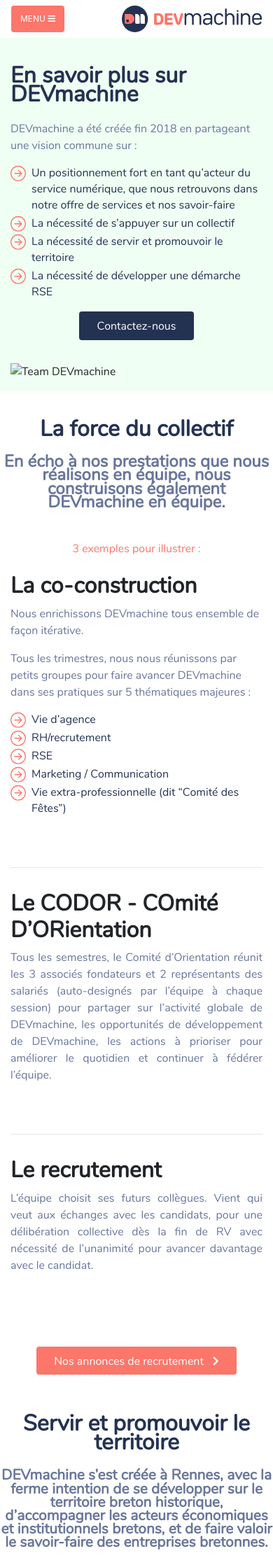
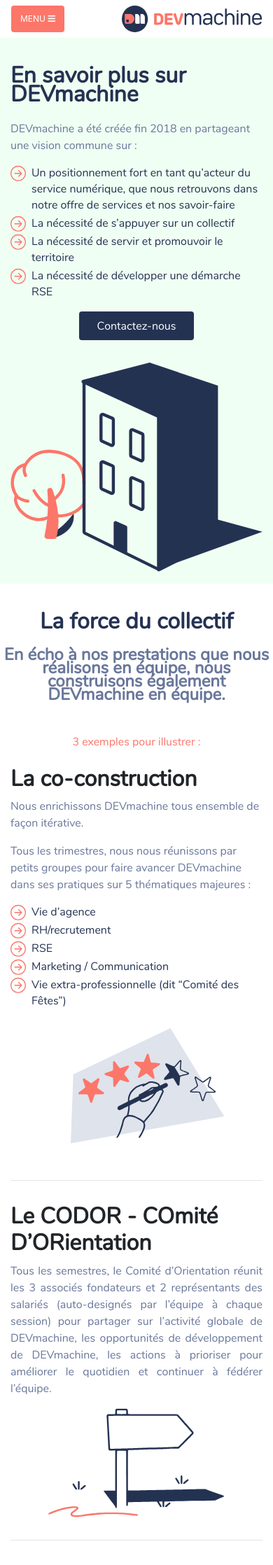
Before and after one commit to DEVmachine-fr/website, a Jekyll site: the page built from pages/dev-machine.html, in a window 390 px wide. Shown: the top 2236 px of the page at 70% size. Built offline with Jekyll 4.4.1, drawn with Linux system fonts in a browser that asks for light colours; nearby versions of some CDN libraries; some of the changed text lies outside the part shown.

Commit message:
feat: dev-machine page images

```diff
--- a/_sass/_dev-machine.scss
+++ b/_sass/_dev-machine.scss
@@ -16,6 +16,10 @@
     @media (max-width: $sm-size) {
       &.sm-reverse {
         flex-direction: column-reverse;
+      }
+      // on diminue la taille des img
+      img {
+        max-width: 70%;
       }
     }
   }
@@ -46,6 +50,10 @@
       &.sm-reverse {
         flex-direction: column-reverse;
       }
+      // on inverse l'ordre en mode phone pour mettre l' image sous le texte
+      img {
+        max-width: 70%;
+      }
     }
   }
 }
@@ -74,13 +82,50 @@
     }
 
     img.leaf {
-      width: 2rem;
+      width: 3rem;
     }
 
     img.circle {
       position: absolute;
       top: -0.5rem;
       left: -2rem;
+    }
+
+    &#environnemental {
+      position: relative;
+
+      p.info:hover {
+        cursor: help;
+        & ~ #environnemental-items {
+          display: initial;
+        }
+      }
+
+      #environnemental-items {
+        display: none;
+        background-color: white;
+        color: $secondary;
+
+        width: 90%;
+        max-width: 30rem;
+
+        box-shadow: 4px 4px 20px rgba(0, 0, 0, .1);
+        border-radius: 8px;
+        padding: 1rem 2rem;
+
+        position: absolute;
+        top: 75%;
+        left: 15%;
+
+        ul {
+          margin-bottom: 0;
+        }
+      }
+    }
+    &#societal {
+      background-image: url("/assets/images/website/page-dm/rse/Confettis.svg");
+      background-repeat: no-repeat;
+      background-position: 100% 0;
     }
 
     div.rse-subitems {
--- a/pages/dev-machine.html
+++ b/pages/dev-machine.html
@@ -25,7 +25,7 @@
       </div>
 
       <div class="col-md-6 col-sm-12 right-img">
-        <img class="w-100" alt="Team DEVmachine" src="/assets/images/website/dm-group.jpg"/>
+        <img class="w-100" alt="Team DEVmachine" src="/assets/images/website/page-dm/Building.svg"/>
       </div>
     </div>
   </div>
@@ -55,16 +55,16 @@
           <li>Vie extra-professionnelle (dit “Comité des Fêtes”)</li>
         </ul>
       </div>
-      <div class="col-md-3 offset-md-1 col-sm-12">
-        <img class="w-100" alt="" src="/assets/images/website/dm-group.jpg"/>
+      <div class="col-md-3 offset-md-1 col-sm-12 text-center">
+        <img class="w-100" alt="" src="/assets/images/website/page-dm/force/Review.svg"/>
       </div>
     </div>
 
     <hr />
 
     <div class="row align-items-center dm-item sm-reverse">
-      <div class="col-md-3 col-sm-12">
-        <img class="w-100" alt="" src="/assets/images/website/dm-group.jpg"/>
+      <div class="col-md-3 col-sm-12 text-center">
+        <img class="w-100" alt="" src="/assets/images/website/page-dm/force/Sign.svg"/>
       </div>
       <div class="col-md-8 offset-md-1 col-sm-12">
         <h2>Le CODOR - COmité D’ORientation</h2>
@@ -79,8 +79,8 @@
         <h2>Le recrutement</h2>
         <p class="text-grey text-justify">L’équipe choisit ses futurs collègues. Vient qui veut aux échanges avec les candidats, pour une délibération collective dès la fin de RV avec nécessité de l’unanimité pour avancer davantage avec le candidat.</p>
       </div>
-      <div class="col-md-3 offset-md-1 col-sm-12">
-        <img class="w-100" alt="" src="/assets/images/website/dm-group.jpg"/>
+      <div class="col-md-3 offset-md-1 col-sm-12 text-center">
+        <img class="w-100" alt="" src="/assets/images/website/page-dm/force/Interview.svg"/>
       </div>
     </div>
 
@@ -101,8 +101,8 @@
     </div>
 
     <div class="row align-items-center dm-item sm-reverse">
-      <div class="col-md-3 col-sm-12">
-        <img class="w-100" alt="" src="/assets/images/website/dm-group.jpg"/>
+      <div class="col-md-3 col-sm-12 text-center">
+        <img class="w-100" alt="" src="/assets/images/website/page-dm/servir/Bretagne.svg"/>
       </div>
       <div class="col-md-8 offset-md-1 col-sm-12">
         <h2>Implantés à Rennes et Lannion</h2>
@@ -118,16 +118,16 @@
         <p class="text-justify">Nos clients sont majoritairement présents sur le territoire breton : Ille-et-Vilaine, Côtes d’Armor, Morbihan, Loire-Atlantique.</p>
         <p>Nous développons aussi nos savoir-faire dans d’autres régions (Île-de-France, Rhône-Alpes, Paca), et les exportons même sur d’autres continents (Océanie et Afrique).</p>
       </div>
-      <div class="col-md-3 offset-md-1 col-sm-12">
-        <img class="w-100" alt="" src="/assets/images/website/dm-group.jpg"/>
+      <div class="col-md-3 offset-md-1 col-sm-12 text-center">
+        <img class="w-100" alt="" src="/assets/images/website/page-dm/servir/Map.svg"/>
       </div>
     </div>
 
     <hr />
 
     <div class="row align-items-center dm-item sm-reverse">
-      <div class="col-md-3 col-sm-12">
-        <img class="w-100" alt="" src="/assets/images/website/dm-group.jpg"/>
+      <div class="col-md-3 col-sm-12 text-center">
+        <img class="w-100" alt="" src="/assets/images/website/page-dm/servir/Handshake.svg"/>
       </div>
       <div class="col-md-8 offset-md-1 col-sm-12">
         <h2>Soutien aux associations et réseaux locaux</h2>
@@ -164,21 +164,29 @@
     </div>
 
     <div class="rse-item" id="environnemental">
-      <div class="d-flex">
+      <div class="d-flex align-items-center">
         <p class="title mb-0 mr-3">Environnemental</p>
         <img class="leaf" alt="" src="/assets/images/website/page-dm/rse/leaf.svg" />
       </div>
       <div class="rse-subitems">
-        <p class="text-orange">Limitation des temps de trajets et de la circulation automobile</p>
+        <p class="info text-orange">Limitation des temps de trajets et de la circulation automobile</p>
         <p>Consommation vertueuse / tri</p>
         <p>Soutien à des actions en faveur de l’environnement ou de programmes humanitaires</p>
+        <div id="environnemental-items">
+          <ul class="arrow-list">
+            <li>Choix collectif de la localisation des locaux au plus près des domiciles de l’équipe et à proximité immédiate des transports en commun (bus, train) et des services de restauration.</li>
+            <li>Mise en place du télétravail dès la création de la société pour un meilleur équilibre vie pro. - vie perso.</li>
+            <li>Mise en place des “IKV” (Indemnités kilométriques vélo) pour favoriser les mobilités douces.</li>
+            <li>Cuisine équipée pour déjeuner dans les locaux.</li>
+          </ul>
+        </div>
       </div>
     </div>
 
     <div class="rse-item" id="societal">
       <div class="d-flex">
         <p class="title mb-0 mr-3">Sociétal</p>
-        <img class="leaf" alt="" src="/assets/images/website/page-dm/rse/leaf.svg" />
+        <!-- <img class="confettis" alt="" src="" /> -->
       </div>
       <div class="rse-subitems">
         <p>DEVmachine fait appel à l’ESAT Utopi</p>
@@ -186,11 +194,4 @@
       </div>
     </div>
   </div>
-
-  <ul class="arrow-list">
-    <li>Choix collectif de la localisation des locaux au plus près des domiciles de l’équipe et à proximité immédiate des transports en commun (bus, train) et des services de restauration.</li>
-    <li>Mise en place du télétravail dès la création de la société pour un meilleur équilibre vie pro. - vie perso.</li>
-    <li>Mise en place des “IKV” (Indemnités kilométriques vélo) pour favoriser les mobilités douces.</li>
-    <li>Cuisine équipée pour déjeuner dans les locaux.</li>
-  </ul>
 </section>
```
Also changed, not shown: assets/images/website/page-dm/rse/Confettis.svg (added), assets/images/website/page-dm/rse/leaf.svg (renamed from assets/images/website/page-dm/rse/leaf1.svg), assets/images/website/page-dm/rse/leaf2.svg (deleted), assets/images/website/page-dm/rse/leaf3.svg (deleted), assets/images/website/page-dm/servir/Map.svg (added), assets/images/website/page-dm/servir/Path.svg (deleted).
